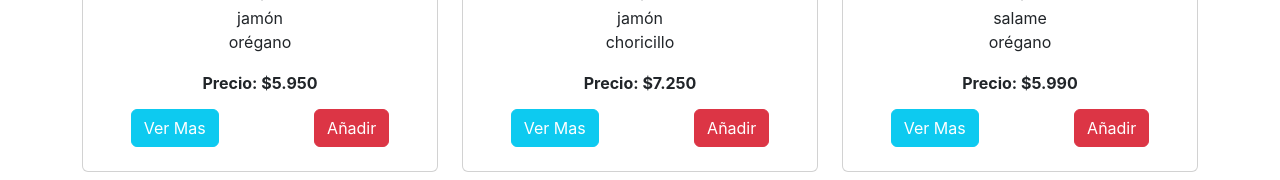
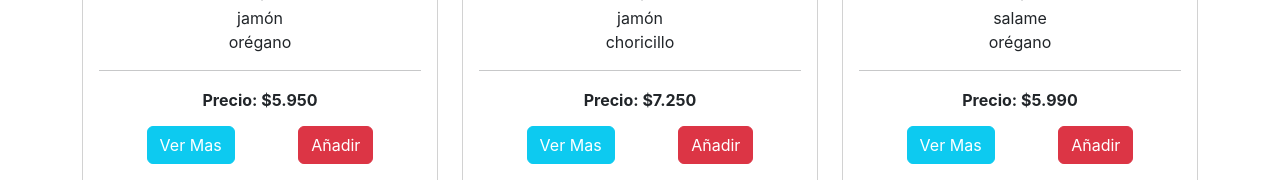
Before and after one commit to diegoalmeidaz/desafio_5.4_prueba_react_router_2, a React (Create React App) app: page / in a window 1280 px wide. Shown: the part 772-952 px from the top of the page. Built offline with nearby package versions, Linux system fonts and the light colour scheme.

Commit message:
fix: format fixes

```diff
--- a/src/components/Card.jsx
+++ b/src/components/Card.jsx
@@ -33,7 +33,7 @@ const Card = () => {
                                     <li key={i}>{ingredient}</li>
                                 ))}
                             </ul>
-
+                                    <hr className="mt-3"/>
                         </div>
 
                         <h2 className="text-center mt-1 mb-3"><strong>
@@ -46,7 +46,7 @@ const Card = () => {
                         </strong>
                         </h2>
 
-                        <div className="d-flex justify-content-around mb-4">
+                        <div className="d-flex justify-content-evenly mb-4">
                             <button
                             className="btn btn-info text-white"
                             to={`/pizza/${pizza.id}`}
--- a/src/components/Navbar.jsx
+++ b/src/components/Navbar.jsx
@@ -1,12 +1,12 @@
 import { Link } from "react-router-dom";
 import { useContext } from "react";
 
-import PizzasContext from "../context/Context";
+import Context from "../context/Context";
 
 
 
 const Navbar = () => {
-  const { cart } = useContext(PizzasContext);
+  const { cart } = useContext(Context);
   const total = cart.reduce(
     (a, { count, price }) => a + price * count,
     0
```
